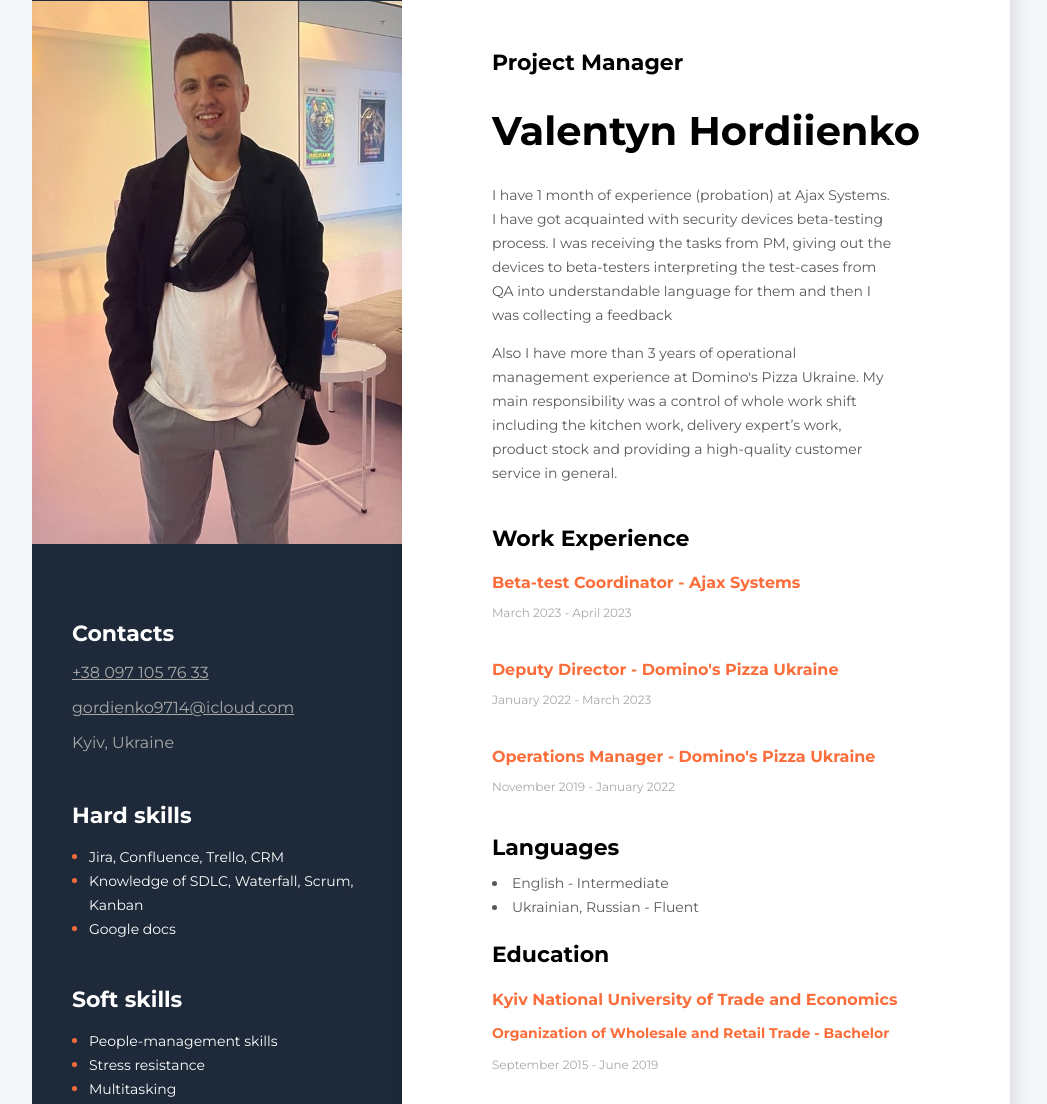
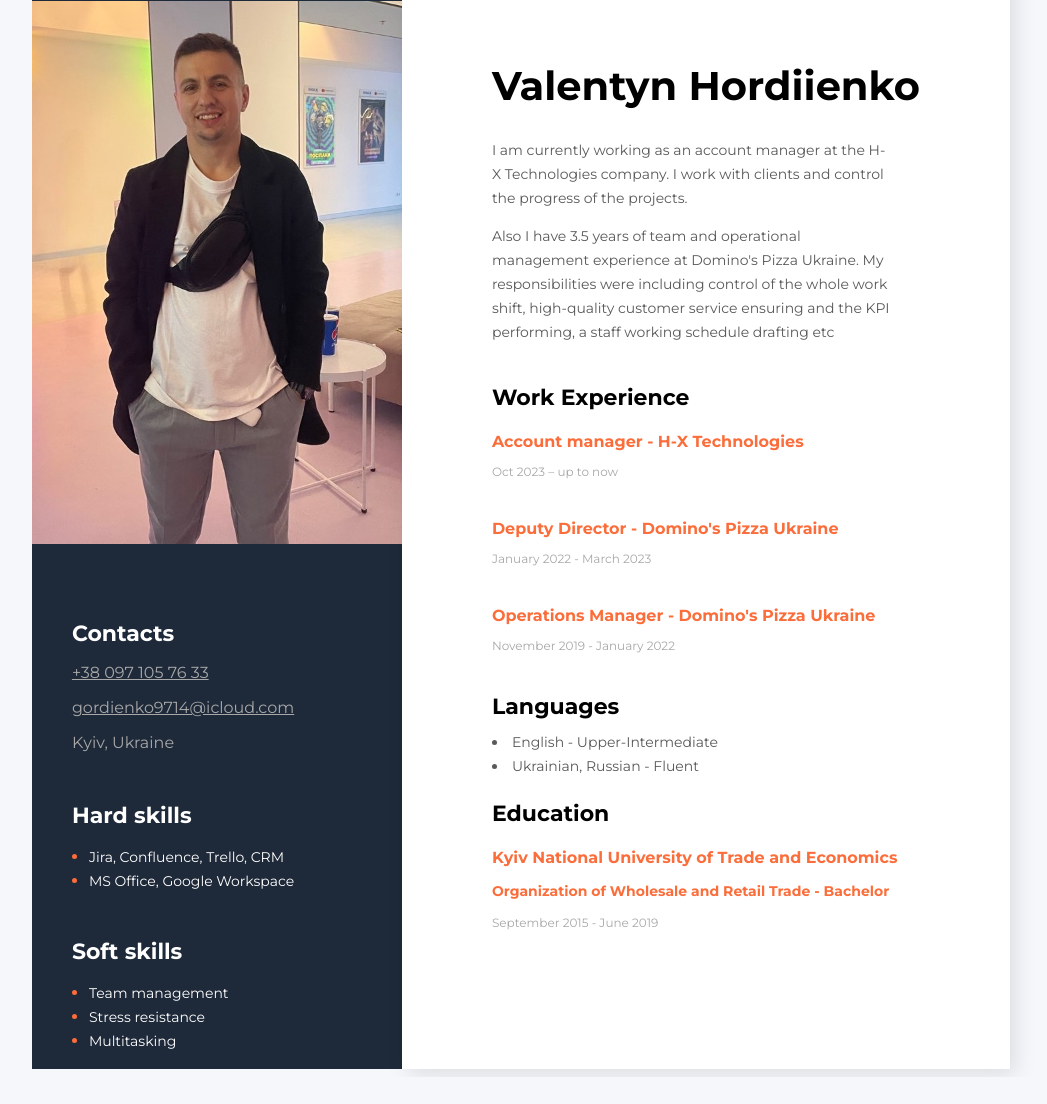
Before and after one commit to walent1n/Resume, a plain HTML site: page CV/index.html in a window 1280 px wide. Shown: the part 47-1151 px from the top of the page, without its empty margins (230-1277 px from the left). After the commit the page ends 1124 px from the top, so only its background shows below. Drawn offline with Linux system fonts and the light colour scheme.

Commit message:
JOB UPDATE

```diff
--- a/CV/index.html
+++ b/CV/index.html
@@ -17,10 +17,9 @@
      <div class="main-content">
          <!--about user-->
          <div class="about">
-           <h2 class="title">Project Manager</h2>
             <H1 class="about-name">Valentyn Hordiienko</H1>
-            <p class="about-description">I have 1 month of experience (probation) at Ajax Systems. I have got acquainted with security devices beta-testing process. I was receiving the tasks from PM, giving out the devices to beta-testers interpreting the test-cases from QA into understandable language for them and then I was collecting a feedback
-               <p class="about-description">Also I have more than 3 years of operational management experience at Domino's Pizza Ukraine. My main responsibility was a control of whole work shift including the kitchen work, delivery expert’s work, product stock and providing a high-quality customer service in general.</p>
+             <p class="about-description">I am currently working as an account manager at the H-X Technologies company. I work with clients and control the progress of the projects.
+                <p class="about-description">Also I have 3.5 years of team and operational management experience at Domino's Pizza Ukraine. My responsibilities were including control of the whole work shift, high-quality customer service ensuring and the KPI performing, a staff working schedule drafting etc</p>
                   </p>
 
          </div>
@@ -29,8 +28,8 @@
              <h3 class="title">Work Experience</h3>
              <!--Company 1-->
              <div>
-                <h4 class="work-position"> <span class="organization">Beta-test Coordinator - Ajax Systems </span> </h4>
-                <p class="period">March 2023 - April 2023</p>
+                 <h4 class="work-position"> <span class="organization">Account manager - H-X Technologies </span> </h4>
+                 <p class="period">Oct 2023 – up to now</p>
                  <ul class="work-list">
                  </ul></div>
              <!--Company 2-->
@@ -49,7 +48,7 @@
              <!--Language-->
                  <h3 Class="title">Languages</h3>
                  <ud>
-                    <li class="work-list--item">English - Intermediate</li>
+                     <li class="work-list--item">English - Upper-Intermediate</li>
                      <li class="work-list--item">Ukrainian, Russian - Fluent</li>
                  </ud>
              </div>
@@ -83,15 +82,14 @@
              <h3 class="sidebar-title">Hard skills</h3>
              <ul class="tech-skills-list">
                  <li class="tech-skills-item"><span class="tech-skills-text"=>Jira, Confluence, Trello, CRM</span> </li>
-                <li class="tech-skills-item"><span class="tech-skills-text"=>Knowledge of SDLC, Waterfall, Scrum, Kanban</span> </li>
-                <li class="tech-skills-item"><span class="tech-skills-text"=>Google docs</span> </li>
+                 <li class="tech-skills-item"><span class="tech-skills-text"=>MS Office, Google Workspace</span> </li>
              </ul>
          </div>
          <!--Soft skills-->
          <div class="Soft-skills">
              <h3 class="sidebar-title"> Soft skills</h3>
              <ul class="soft-skills-list">
-                <li class="soft-skills-item"><span class="soft-skills-text">People-management skills</span></li>
+                 <li class="soft-skills-item"><span class="soft-skills-text">Team management</span></li>
                  <li class="soft-skills-item"><span class="soft-skills-text">Stress resistance</span></li>
                  <li class="soft-skills-item"><span class="soft-skills-text">Multitasking</span></li>
              </ul>
```
Lines whose indentation alone changed are shown as unchanged.
